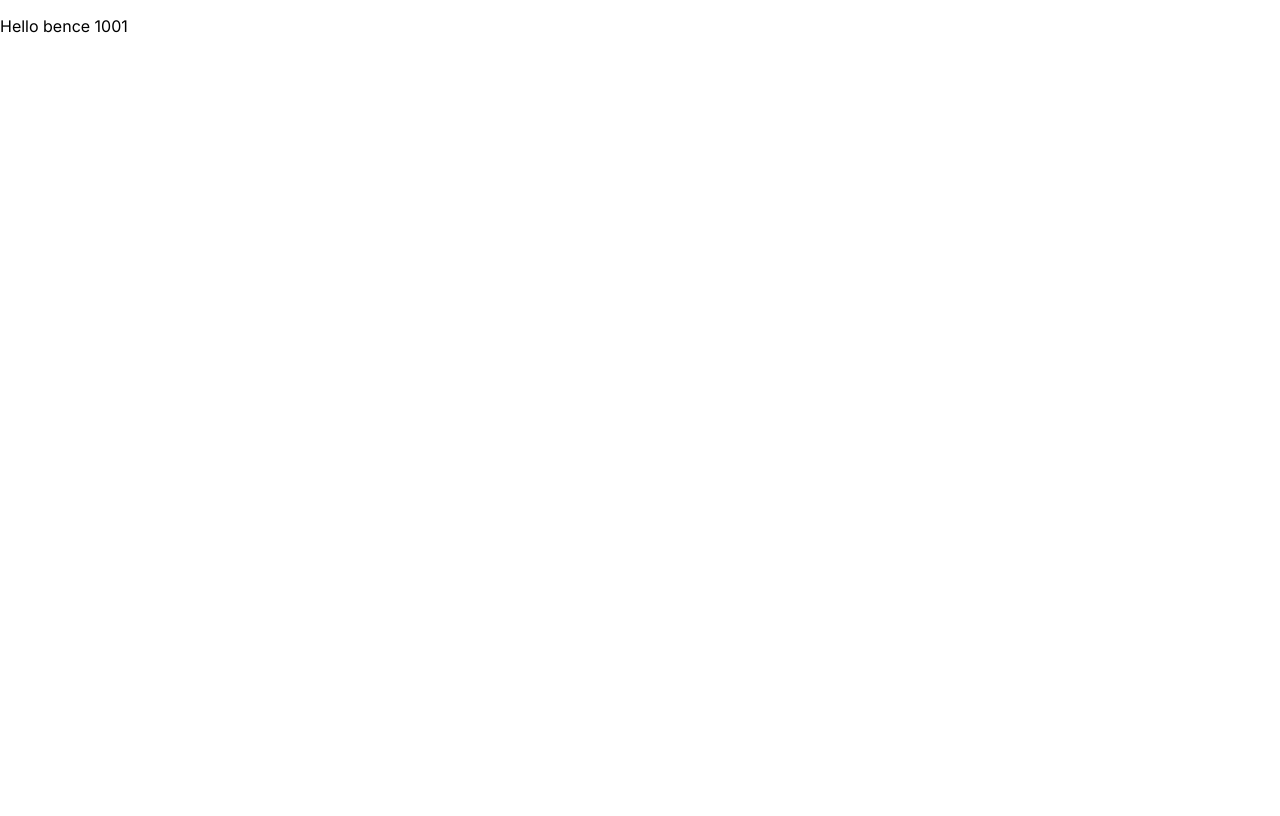
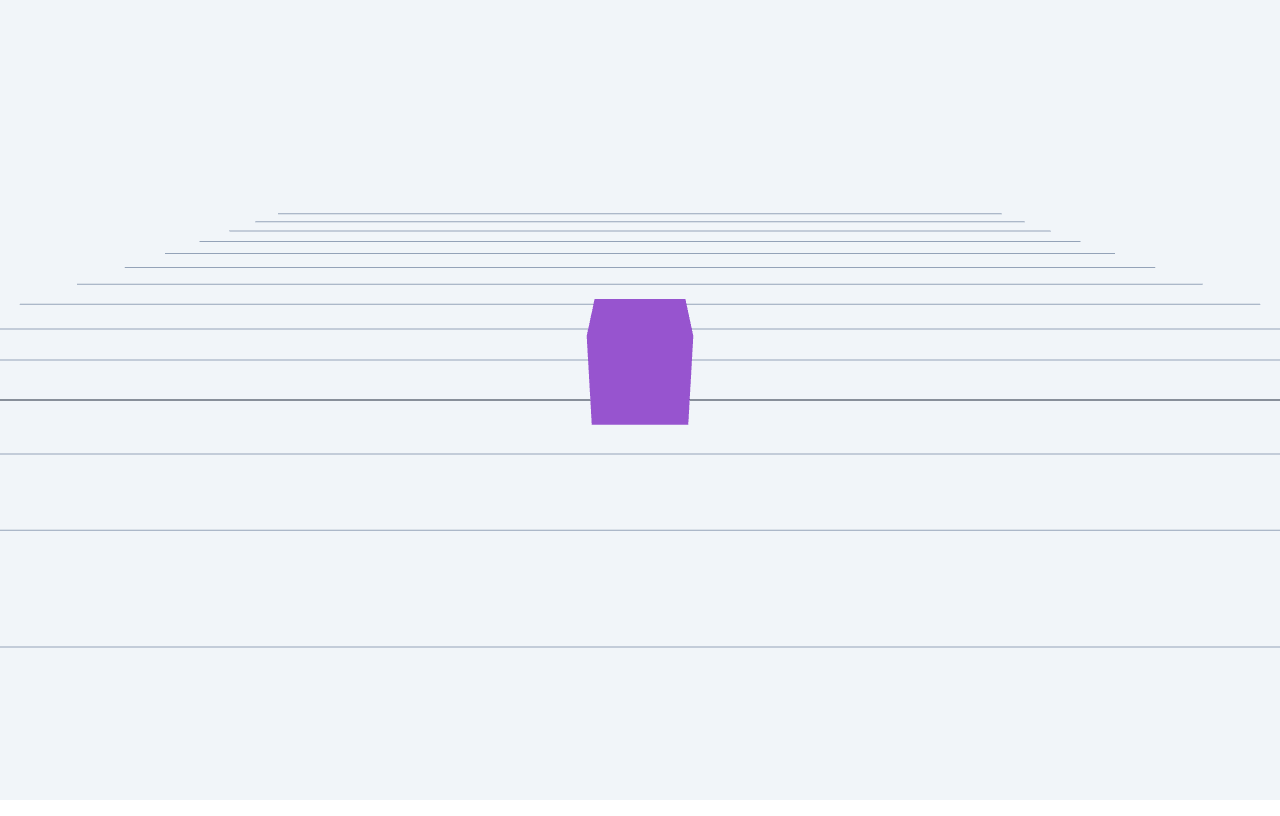
Before and after one commit to radicalappdev/radical-canvatorium-alius, a Next.js app: page /benches/1001 in a window 1280 px wide. Built offline with nearby package versions, Linux system fonts and the light colour scheme.

Commit message:
bench 1001

```diff
--- a/app/benches/1000/page.js
+++ b/app/benches/1000/page.js
@@ -1,8 +1,8 @@
 "use client";
 
 import * as THREE from "three";
+import { Canvas } from "@react-three/fiber";
 import { OrbitControls, Box } from "@react-three/drei";
-import { Canvas } from "@react-three/fiber";
 
 export default function Bench() {
   return (
--- a/app/benches/1001/page.js
+++ b/app/benches/1001/page.js
@@ -1,3 +1,19 @@
+"use client";
+
+import { Canvas } from "@react-three/fiber";
+import { OrbitControls, Box } from "@react-three/drei";
+
 export default function Bench() {
-  return <p>Hello bence 1001</p>;
+  return (
+    <>
+      <Canvas camera={{ position: [0, 3, 5] }}>
+        <color attach="background" args={["#f1f5f9"]} />
+        <OrbitControls />
+        <gridHelper args={[20, 20, 0x1e293b, 0x94a3b8]} />
+        <Box position={[0, 0.5, 0]}>
+          <meshBasicMaterial color="#8854d0" />
+        </Box>
+      </Canvas>
+    </>
+  );
 }
--- a/app/labs/1000/page.js
+++ b/app/labs/1000/page.js
@@ -1,9 +1,9 @@
 "use client";
 
 import * as THREE from "three";
+import { Canvas } from "@react-three/fiber";
 import { OrbitControls, Box } from "@react-three/drei";
 import { VRButton, XR, Controllers, Hands } from "@react-three/xr";
-import { Canvas } from "@react-three/fiber";
 
 export default function Bench() {
   return (
```
